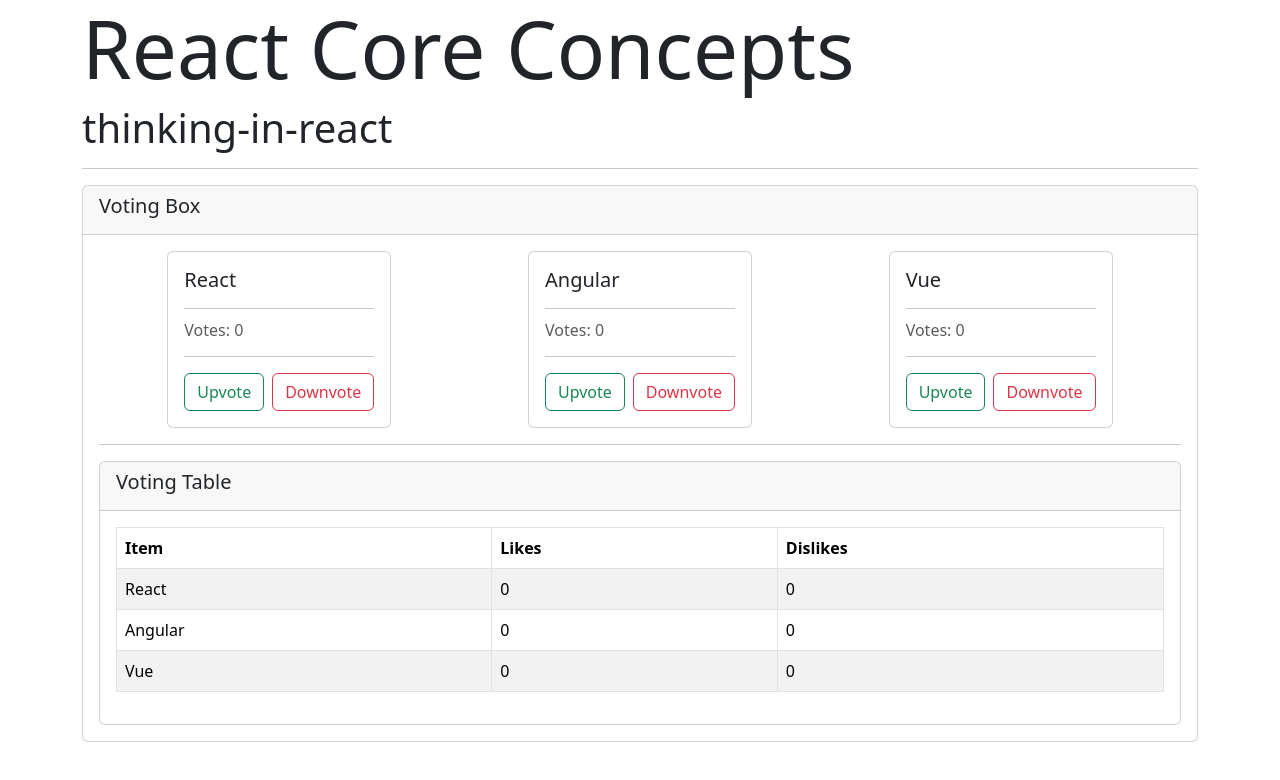
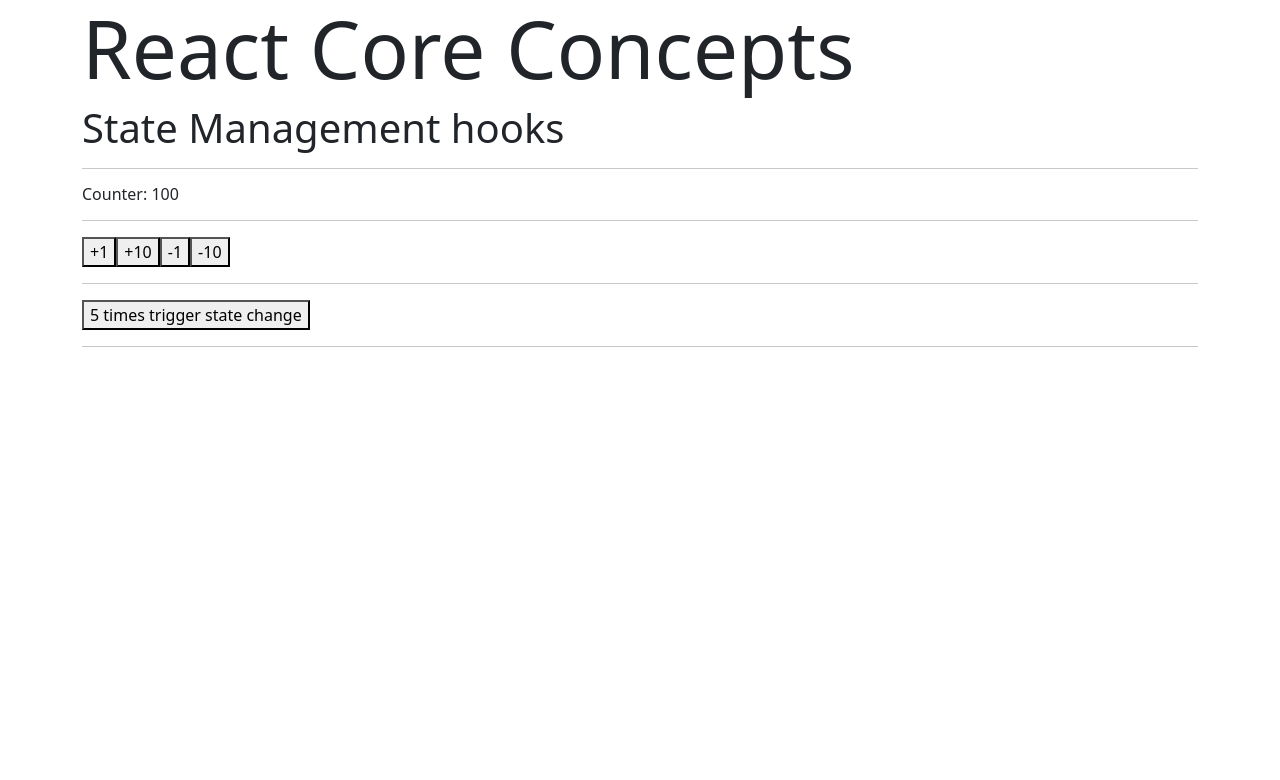
Before and after one commit to nagcloudlab/blt-react-batch2, a React (Create React App) app in the folder 4-react-core-concepts/: page / in a window 1280 px wide. Shown: the top 780 px of the page. Built offline with nearby package versions, Linux system fonts and the light colour scheme.

Commit message:
day-4 commit

```diff
--- /dev/null
+++ b/4-react-core-concepts/src/App_state_hooks.js
@@ -0,0 +1,15 @@
+import React from "react";
+import Counter from "./components/Counter";
+
+function App() {
+  return (
+    <div className="container">
+      <h1 className="display-1">React Core Concepts</h1>
+      <h6 className="display-6">State Management hooks</h6>
+      <hr />
+      <Counter />
+    </div>
+  );
+}
+
+export default App;
--- /dev/null
+++ b/4-react-core-concepts/src/components/Counter.js
@@ -0,0 +1,51 @@
+import React, { useState } from "react";
+
+function computeIntialState() {
+  console.log("computing intial state..");
+  return 100;
+}
+
+function Counter() {
+  console.log("Counter :: render()");
+  const [count, setCount] = useState(100);
+  //   const [count, setCount] = useState(() => {
+  //     console.log("computing intial state..");
+  //     return 100;
+  //   });
+  //const [count, setCount] = useState(computeIntialState);
+
+  const handleIncrement = (value) => {
+    //setCount(count + value); // state change
+    setCount((prevCount) => prevCount + value);
+  };
+  const handleDecrement = (value) => {
+    // setCount(count - value);
+    setCount((prevCount) => prevCount - value);
+  };
+
+  const handleIncrementTimes = () => {
+    for (let i = 1; i <= 5; i++) {
+      console.log("triggering state change ", i);
+      //setCount(count + i);
+      setCount((prevCount) => prevCount + i); // functional update ( recommended)
+    }
+  };
+
+  return (
+    <div>
+      <h6>Counter: {count}</h6>
+      <hr />
+      <button onClick={(e) => handleIncrement(1)}>+1</button>
+      <button onClick={(e) => handleIncrement(10)}>+10</button>
+      <button onClick={(e) => handleDecrement(1)}>-1</button>
+      <button onClick={(e) => handleDecrement(10)}>-10</button>
+      <hr />
+      <button onClick={(e) => handleIncrementTimes(5)}>
+        5 times trigger state change
+      </button>
+      <hr />
+    </div>
+  );
+}
+
+export default Counter;
--- a/4-react-core-concepts/src/index.js
+++ b/4-react-core-concepts/src/index.js
@@ -1,6 +1,6 @@
 import React from "react";
 import ReactDOM from "react-dom/client";
-import App from "./App";
+import App from "./App_state_hooks";
 
 import "bootstrap/dist/css/bootstrap.min.css"; // css as module
 
```
Also changed, not shown: 4-react-core-concepts/src/App_thinking_in_react.js (renamed from 4-react-core-concepts/src/App.js), 4-react-core-concepts/topics.txt.
